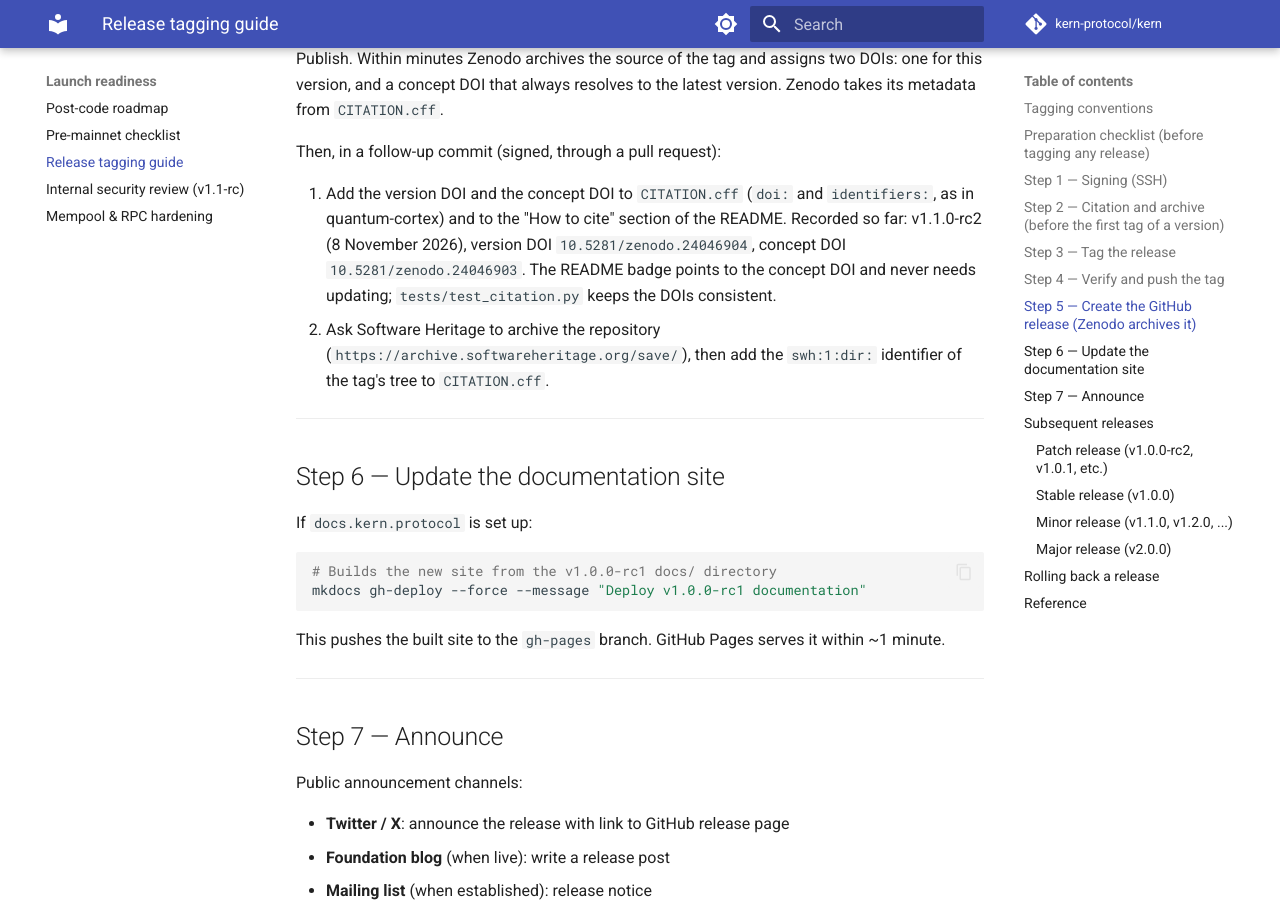
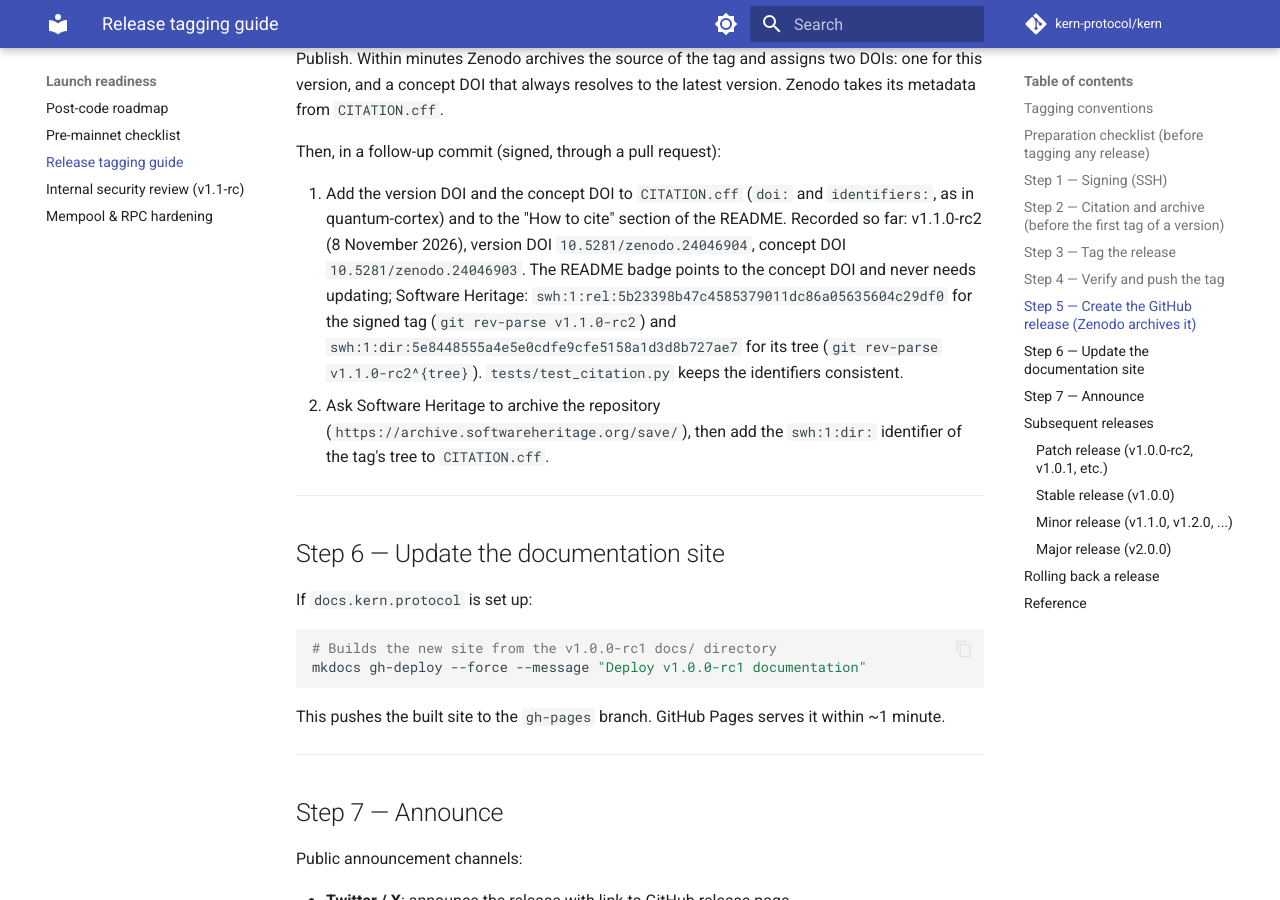
Before and after one commit to vaneeckhoutnicolas/kern, an MkDocs documentation site: the page built from docs/release-tagging.md, in a window 1280 px wide and 900 px high, scrolled down 4013 px. Built offline with MkDocs 1.6.1 and Material for MkDocs 9.7.7, drawn with Linux system fonts in a browser that asks for light colours; comment, search, counter and statistics services are not loaded.

Commit message:
docs: Software Heritage identifiers of v1.1.0-rc2 (#95)

```diff
--- a/docs/release-tagging.md
+++ b/docs/release-tagging.md
@@ -173,7 +173,7 @@
 Then, in a follow-up commit (signed, through a pull request):
 
 1. Add the version DOI and the concept DOI to `CITATION.cff` (`doi:` and `identifiers:`, as in quantum-cortex) and to the "How to cite" section of the README.
-   Recorded so far: v1.1.0-rc2 (8 November 2026), version DOI `10.5281/zenodo.24046904`, concept DOI `10.5281/zenodo.24046903`. The README badge points to the concept DOI and never needs updating; `tests/test_citation.py` keeps the DOIs consistent.
+   Recorded so far: v1.1.0-rc2 (8 November 2026), version DOI `10.5281/zenodo.24046904`, concept DOI `10.5281/zenodo.24046903`. The README badge points to the concept DOI and never needs updating; Software Heritage: `swh:1:rel:5b23398b47c4585379011dc86a05635604c29df0` for the signed tag (`git rev-parse v1.1.0-rc2`) and `swh:1:dir:5e8448555a4e5e0cdfe9cfe5158a1d3d8b727ae7` for its tree (`git rev-parse v1.1.0-rc2^{tree}`). `tests/test_citation.py` keeps the identifiers consistent.
 2. Ask Software Heritage to archive the repository (`https://archive.softwareheritage.org/save/`), then add the `swh:1:dir:` identifier of the tag's tree to `CITATION.cff`.
 
 ---
```
Also changed, not shown: README.md (+1 -1 lines), 2 other files.
